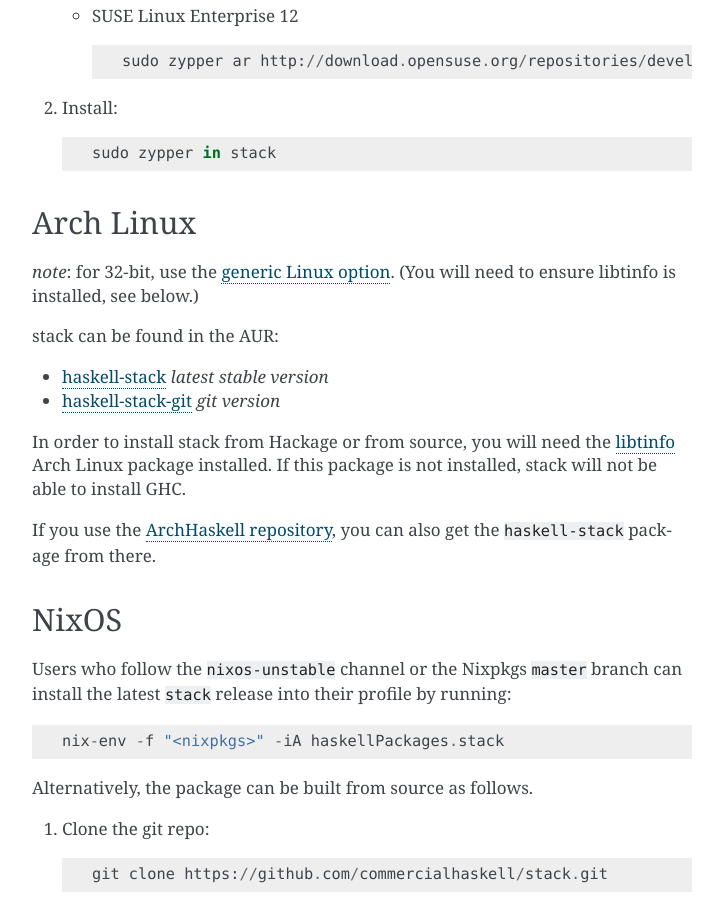
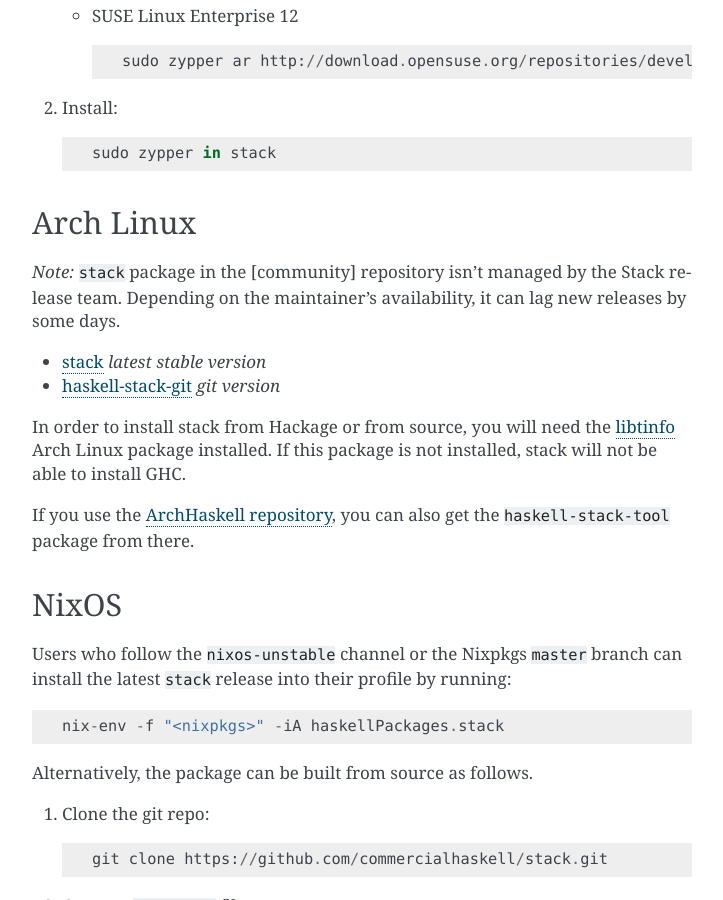
Before and after one commit to commercialhaskell/stack, a Sphinx documentation site: the page built from doc/install_and_upgrade.md, in a window 1280 px wide and 900 px high, scrolled down 4918 px. Shown: the whole window, without its empty margins (388-1111 px from the left). Built offline with Sphinx 7.4.7, drawn with Linux system fonts in a browser that asks for light colours.

Commit message:
Update Arch Linux instructions for [community]/stack package

```diff
--- a/doc/install_and_upgrade.md
+++ b/doc/install_and_upgrade.md
@@ -226,15 +226,16 @@
 
 ## Arch Linux
 
-*note*: for 32-bit, use the [generic Linux option](#linux). (You will need to ensure libtinfo is installed, see below.)
+*Note:* `stack` package in the [community] repository isn't managed by the
+Stack release team. Depending on the maintainer's availability, it can lag
+new releases by some days.
 
-stack can be found in the AUR:
-  - [haskell-stack](https://aur.archlinux.org/packages/haskell-stack/) _latest stable version_
+  - [stack](https://www.archlinux.org/packages/community/x86_64/stack/) _latest stable version_
   - [haskell-stack-git](https://aur.archlinux.org/packages/haskell-stack-git/) _git version_
 
 In order to install stack from Hackage or from source, you will need the [libtinfo](https://aur.archlinux.org/packages/libtinfo/) Arch Linux package installed.  If this package is not installed, stack will not be able to install GHC.
 
-If you use the [ArchHaskell repository](https://wiki.archlinux.org/index.php/ArchHaskell), you can also get the `haskell-stack` package from there.
+If you use the [ArchHaskell repository](https://wiki.archlinux.org/index.php/ArchHaskell), you can also get the `haskell-stack-tool` package from there.
 
 ## NixOS
 
```
